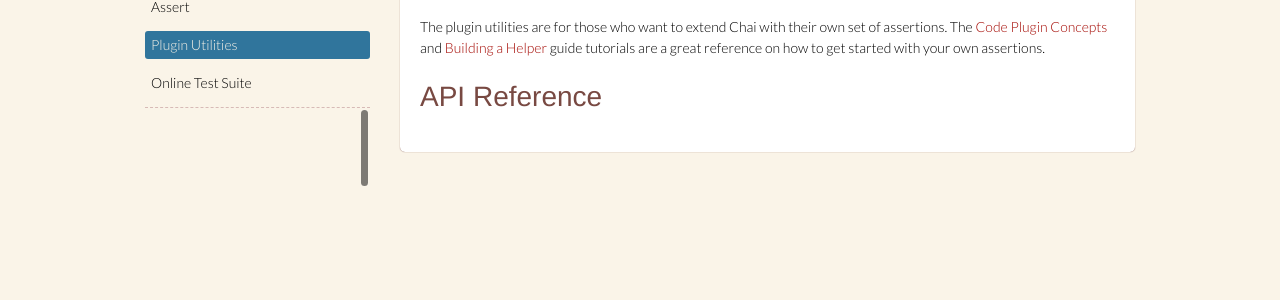
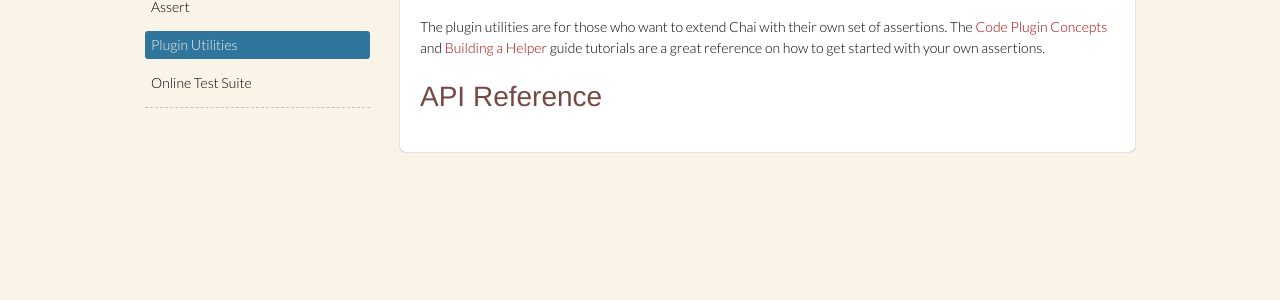
Before and after one commit to chaijs/chaijs.github.io, a Jekyll site: the page built from api/plugins.md, in a window 1280 px wide. Shown: the part 188-488 px from the top of the page. Built offline with Jekyll 4.4.1, drawn with Linux system fonts in a browser that asks for light colours; nearby versions of some CDN libraries; some web fonts are replaced; comment, search, counter and statistics services are not loaded.

Commit message:
#128 fixed double scrollbar issue

```diff
--- a/_layouts/api.html
+++ b/_layouts/api.html
@@ -41,8 +41,6 @@ bodyClass: api
                 </div>
             </div>
         </div>
-        <div class="antiscroll-scrollbar antiscroll-scrollbar-vertical antiscroll-scrollbar-shown" style="height: 76.1754px; top: 0px;">
-        </div>
     </div>
     {% endif %}
 </nav>
```
